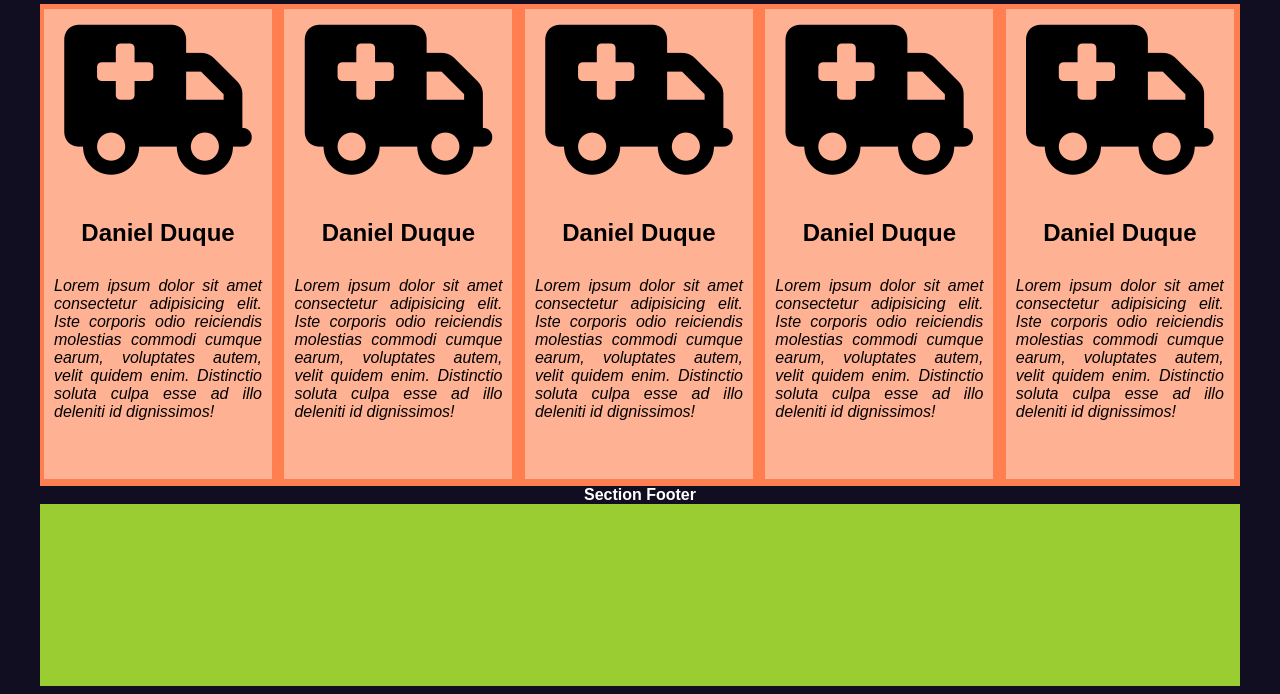
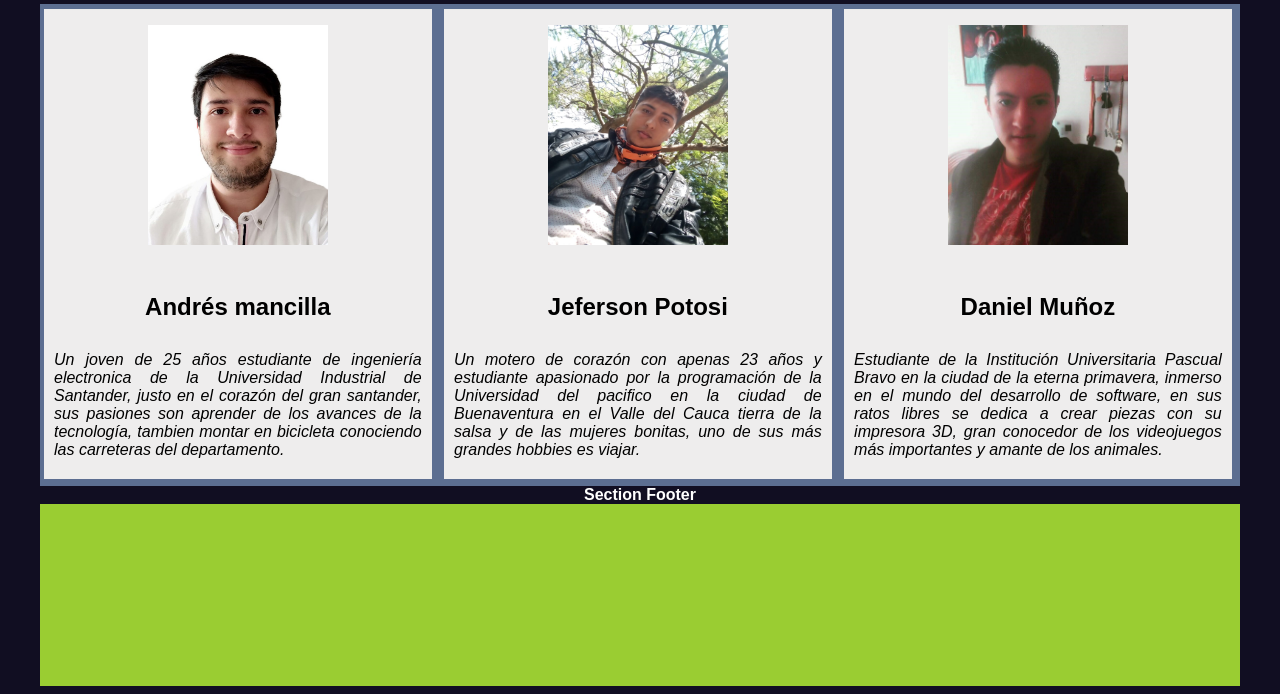
Before and after one commit to joseda2209/Semana-1--194, a plain HTML site: page index.html in a window 1280 px wide. Shown: the part 1314-2008 px from the top of the page. Drawn offline with Linux system fonts and the light colour scheme.

Commit message:
Seccion3-Finished

```diff
--- a/index.html
+++ b/index.html
@@ -162,80 +162,54 @@
             <div class="col-5">
                     <p>
 
-                        <i class="fas fa-ambulance" style="font-size:150px"></i>
+                        <img src="img/FotoAm.jpeg" width="180" height="220">
                     </p>
                     <div class="service-content">
 
                         <h2>
-                            Daniel Duque
+                            Andrés mancilla
                         </h2>
                         <p class="service-text memebers">
-                            Lorem ipsum dolor sit amet consectetur adipisicing elit. Iste corporis odio reiciendis molestias commodi cumque earum, voluptates
-                            autem, velit quidem enim. Distinctio soluta culpa esse ad illo deleniti id dignissimos!
+                            Un joven de 25 años estudiante de ingeniería electronica de la Universidad Industrial de Santander, justo en el
+                            corazón del gran santander, sus pasiones son aprender de los avances de la tecnología, tambien
+                            montar en bicicleta conociendo las carreteras del departamento.
+
                         </p>
                     </div>
                 </div>
+
             <div class="col-5">
                     <p>
 
-                        <i class="fas fa-ambulance" style="font-size:150px"></i>
+                        <img src="img/FotoJp.jpeg" width="180" height="220">
                     </p>
                     <div class="service-content">
 
                         <h2>
-                            Daniel Duque
+                            Jeferson Potosi
                         </h2>
                         <p class="service-text memebers">
-                            Lorem ipsum dolor sit amet consectetur adipisicing elit. Iste corporis odio reiciendis molestias commodi cumque earum, voluptates
-                            autem, velit quidem enim. Distinctio soluta culpa esse ad illo deleniti id dignissimos!
+                            Un motero de corazón con apenas 23 años y estudiante apasionado por la programación de la Universidad del pacifico
+                            en la ciudad de Buenaventura en el Valle del Cauca tierra de la salsa y de las mujeres bonitas, uno de sus más grandes
+                            hobbies es viajar.
                         </p>
                     </div>
                 </div>
+
             <div class="col-5">
                     <p>
 
-                        <i class="fas fa-ambulance" style="font-size:150px"></i>
+                        <img src="img/FotoDm.jpeg" width="180" height="220">
                     </p>
                     <div class="service-content">
 
                         <h2>
-                            Daniel Duque
+                            Daniel Muñoz
                         </h2>
                         <p class="service-text memebers">
-                            Lorem ipsum dolor sit amet consectetur adipisicing elit. Iste corporis odio reiciendis molestias commodi cumque earum, voluptates
-                            autem, velit quidem enim. Distinctio soluta culpa esse ad illo deleniti id dignissimos!
-                        </p>
-                    </div>
-                </div>
-            <div class="col-5">
-                    <p>
-
-                        <i class="fas fa-ambulance" style="font-size:150px"></i>
-                    </p>
-                    <div class="service-content">
-
-                        <h2>
-                            Daniel Duque
-                        </h2>
-                        <p class="service-text memebers">
-                            Lorem ipsum dolor sit amet consectetur adipisicing elit. Iste corporis odio reiciendis molestias commodi cumque earum, voluptates
-                            autem, velit quidem enim. Distinctio soluta culpa esse ad illo deleniti id dignissimos!
-                        </p>
-                    </div>
-                </div>
-            <div class="col-5">
-                    <p>
-
-                        <i class="fas fa-ambulance" style="font-size:150px"></i>
-                    </p>
-                    <div class="service-content">
-
-                        <h2>
-                            Daniel Duque
-                        </h2>
-                        <p class="service-text memebers">
-                            Lorem ipsum dolor sit amet consectetur adipisicing elit. Iste corporis odio reiciendis molestias commodi cumque earum, voluptates
-                            autem, velit quidem enim. Distinctio soluta culpa esse ad illo deleniti id dignissimos!
+                           Estudiante de la Institución Universitaria Pascual Bravo en la ciudad de la eterna primavera, inmerso en el mundo del desarrollo
+                           de software, en sus ratos libres se dedica a crear piezas con su impresora 3D, gran conocedor de los videojuegos más importantes
+                           y amante de los animales.
                         </p>
                     </div>
                 </div>
--- a/style.css
+++ b/style.css
@@ -86,7 +86,7 @@ body{
 
 .section-3{
     height: 500px;
-    background-color: coral;
+    background-color: #5c6e91;
 }
 
 .footer{
@@ -116,12 +116,12 @@ body{
     text-align: center;
 }
 .col-5{
-    width: 19%;
+    width: 32.3%;
     height: 470px;
     display: inline-block;
     margin: 5px 4px 0;
     text-align: center;
-    background-color: rgb(255, 177, 148);
+    background-color: #eeeded;
 }
 
 .service-content{
```
Also changed, not shown: img/FotoAm.jpeg (added), img/FotoDm.jpeg (added), img/FotoJp.jpeg (added).
